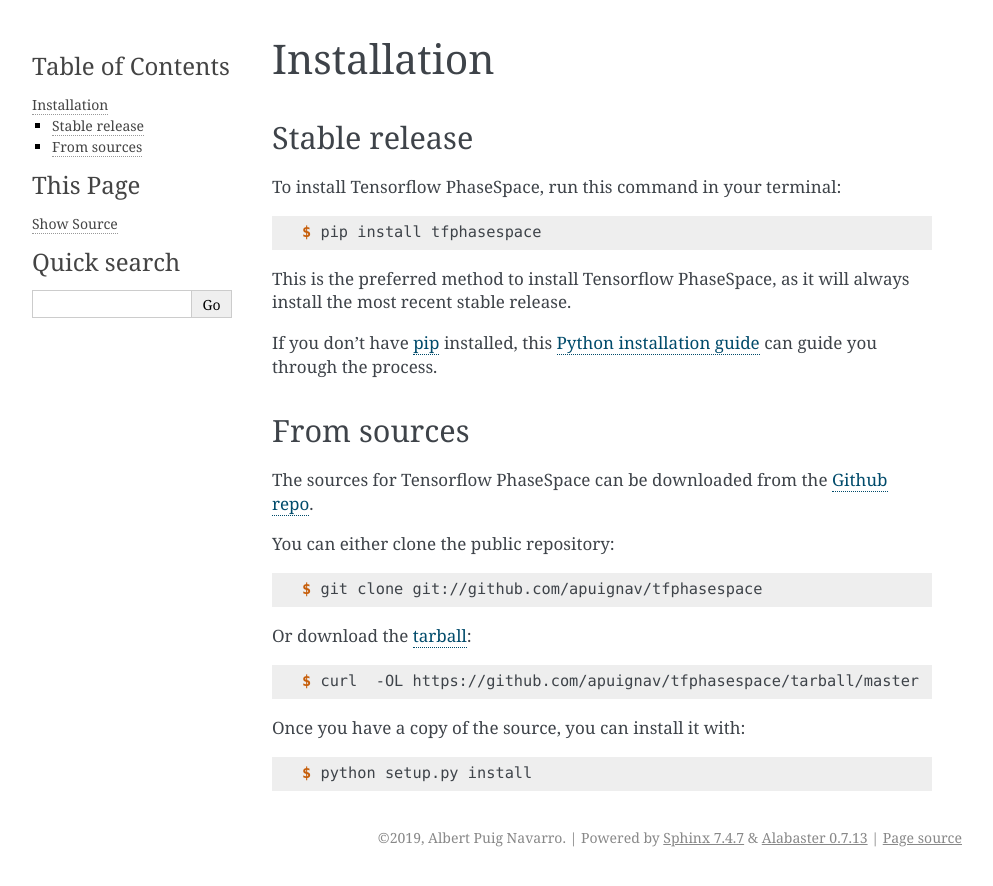
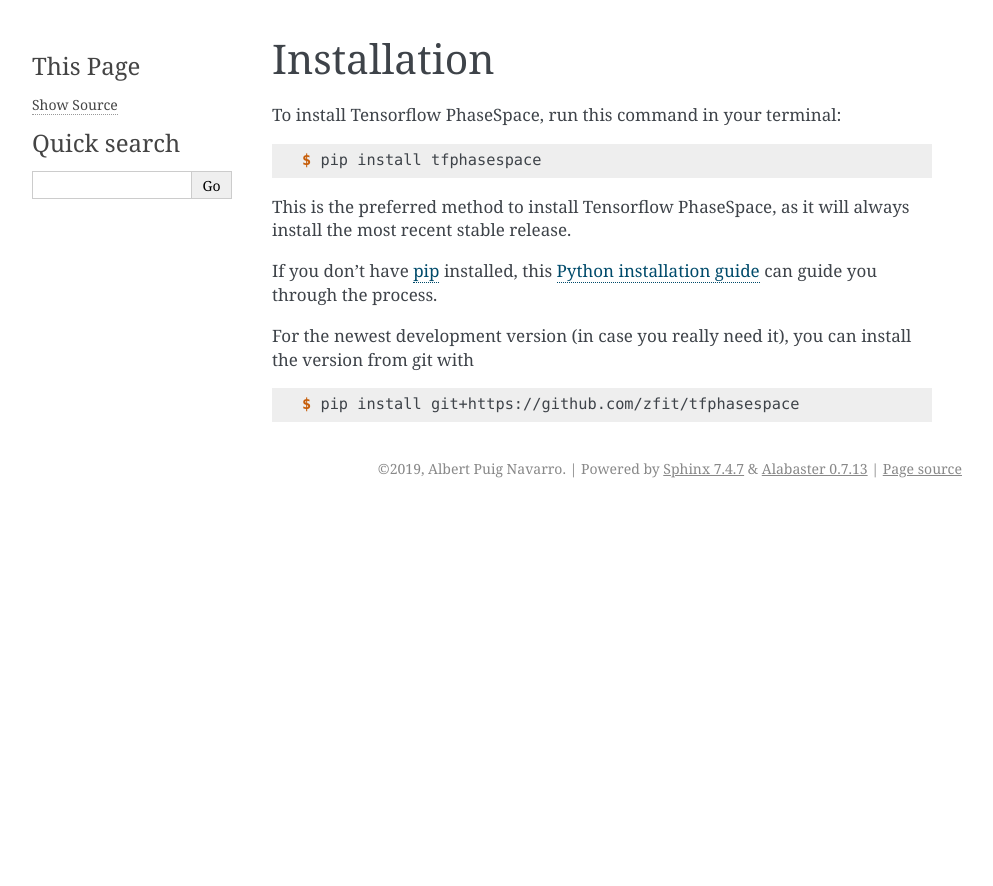
Before and after one commit to zfit/phasespace, a Sphinx documentation site: the page built from docs/installation.rst, in a window 1280 px wide. Shown: the top 886 px of the page, without its empty margins (148-1141 px from the left). Built offline with Sphinx 7.4.7, drawn with Linux system fonts in a browser that asks for light colours.

Commit message:
Simplified installation instructions

```diff
--- a/docs/installation.rst
+++ b/docs/installation.rst
@@ -3,10 +3,6 @@
 ============
 Installation
 ============
-
-
-Stable release
---------------
 
 To install Tensorflow PhaseSpace, run this command in your terminal:
 
@@ -23,29 +19,8 @@
 .. _Python installation guide: http://docs.python-guide.org/en/latest/starting/installation/
 
 
-From sources
-------------
-
-The sources for Tensorflow PhaseSpace can be downloaded from the `Github repo`_.
-
-You can either clone the public repository:
+For the newest development version (in case you really need it), you can install the version from git with
 
 .. code-block:: console
 
-    $ git clone git://github.com/apuignav/tfphasespace
-
-Or download the `tarball`_:
-
-.. code-block:: console
-
-    $ curl  -OL https://github.com/apuignav/tfphasespace/tarball/master
-
-Once you have a copy of the source, you can install it with:
-
-.. code-block:: console
-
-    $ python setup.py install
-
-
-.. _Github repo: https://github.com/apuignav/tfphasespace
-.. _tarball: https://github.com/apuignav/tfphasespace/tarball/master
+   $ pip install git+https://github.com/zfit/tfphasespace
```
